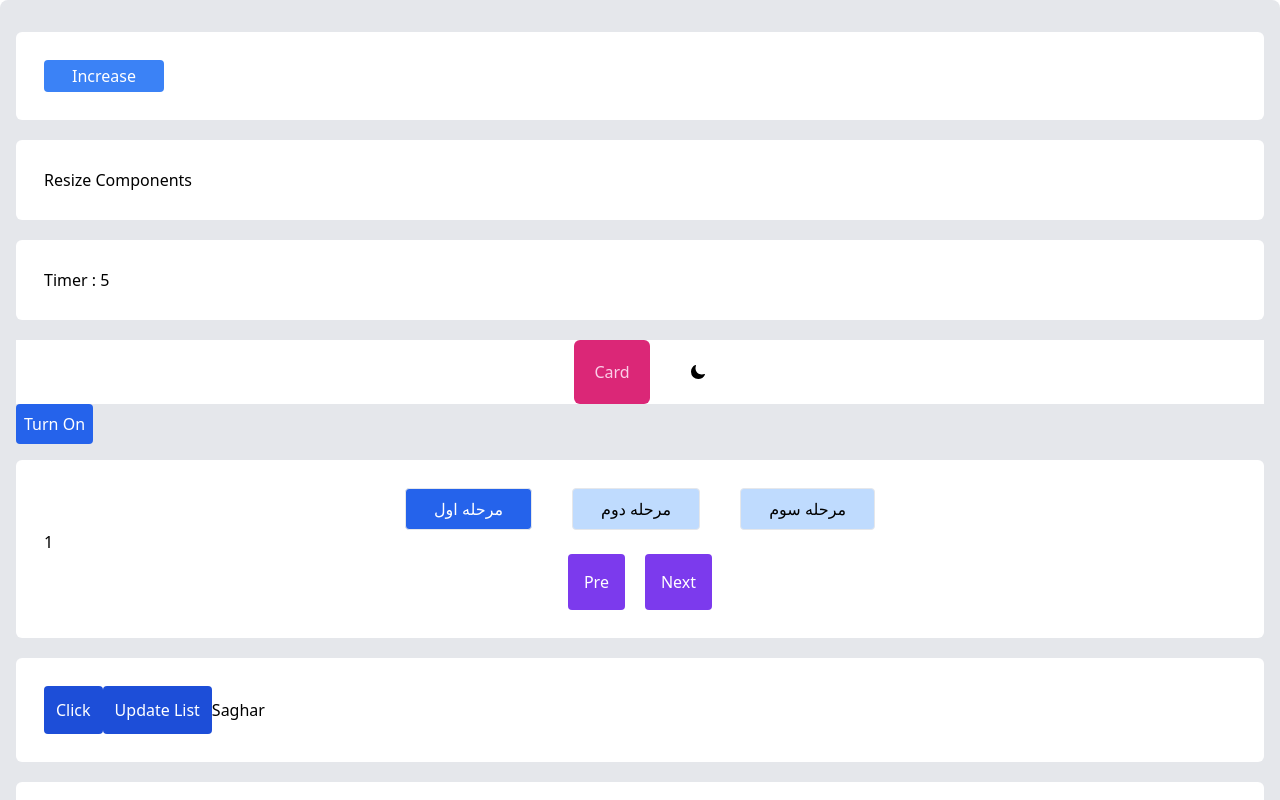
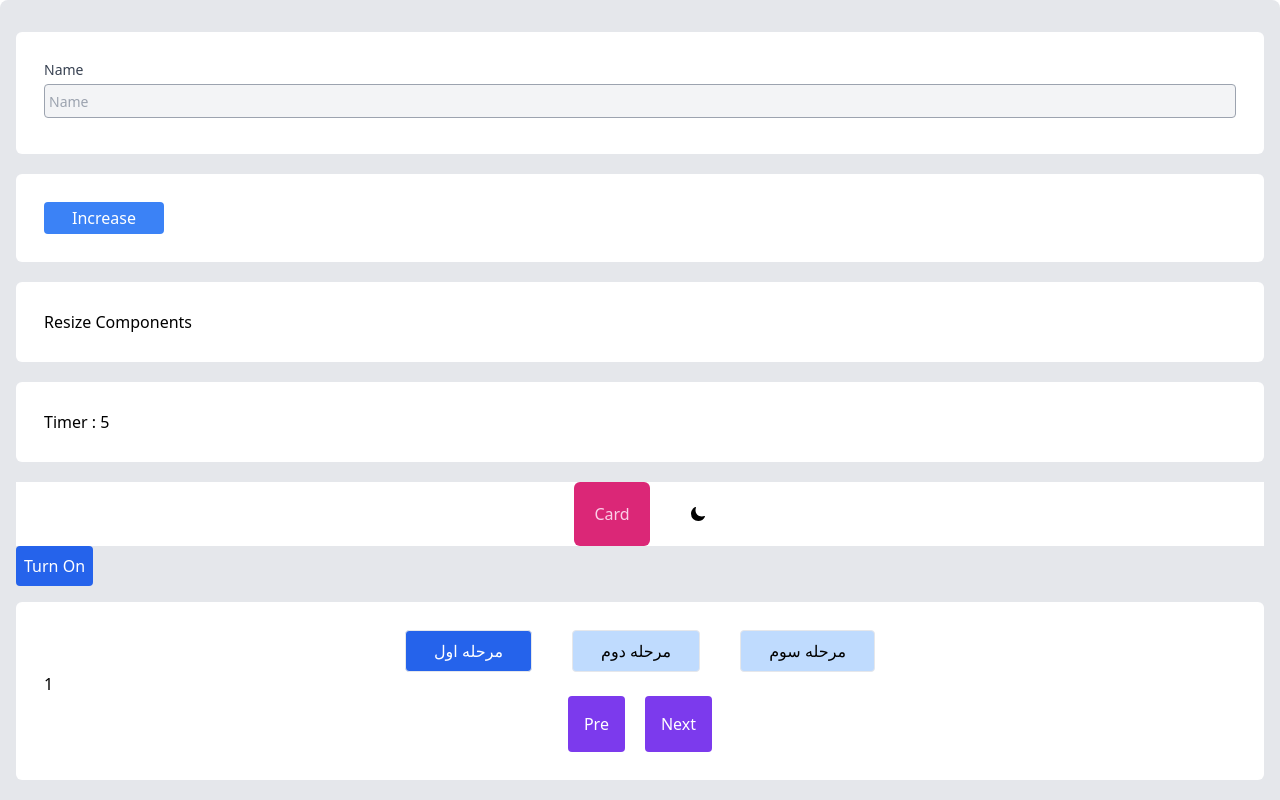
Before and after one commit to Saghar2002/react-exercise, a React (Vite) app: page / in a window 1280 px wide. Shown: the top 800 px of the page. Built offline with nearby package versions, Linux system fonts and the light colour scheme.

Commit message:
finalize useEffect

```diff
--- a/src/App.jsx
+++ b/src/App.jsx
@@ -8,6 +8,7 @@ import { Card } from "./components/common/Card";
 import { Timer } from "./components/timer/Timer";
 import { Resize } from "./components/resize/Resize";
 import { TitleChanger } from "./components/titleChanger/TitleChanger";
+import { LocalStorage } from "./components/localStorage/LocalStorage";
 
 function App() {
 
@@ -17,6 +18,7 @@ function App() {
 
   return (
     <div className="bg-gray-200 rounded-lg p-4">
+      <LocalStorage></LocalStorage>
       <TitleChanger></TitleChanger>
       <Resize></Resize>
       <Timer></Timer>
--- /dev/null
+++ b/src/components/localStorage/LocalStorage.jsx
@@ -0,0 +1,29 @@
+import { useEffect, useState } from "react";
+import { Card } from "../common/Card";
+import { Input } from "../common/Input";
+
+export const LocalStorage = () => {
+    const [name ,setName] = useState("");
+
+    useEffect(() => {
+       const savedName = localStorage.getItem("name");
+       if(savedName){
+        setName(savedName);
+       }
+    },[])
+
+    useEffect(() => {
+        localStorage.setItem("name" , name);
+    },[name])
+    return (
+        <Card>
+            <Input
+            placeholder="Name"
+            label="Name"
+            value={name}
+            onChange={(event) => setName(event.target.value)}
+            inputStyle=" bg-gray-100 placeholder:text-sm rounded p-1 mb-2 border-solid border border-gray-400"
+            />
+        </Card>
+    );
+}
```
